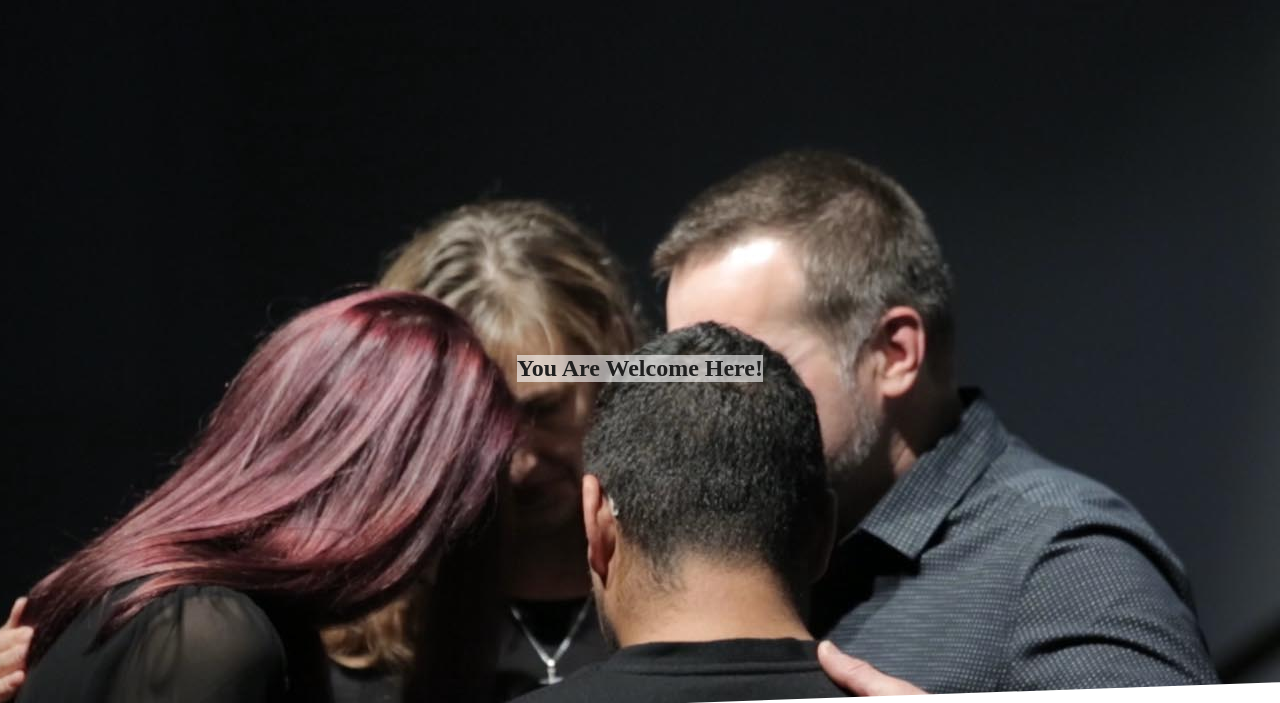
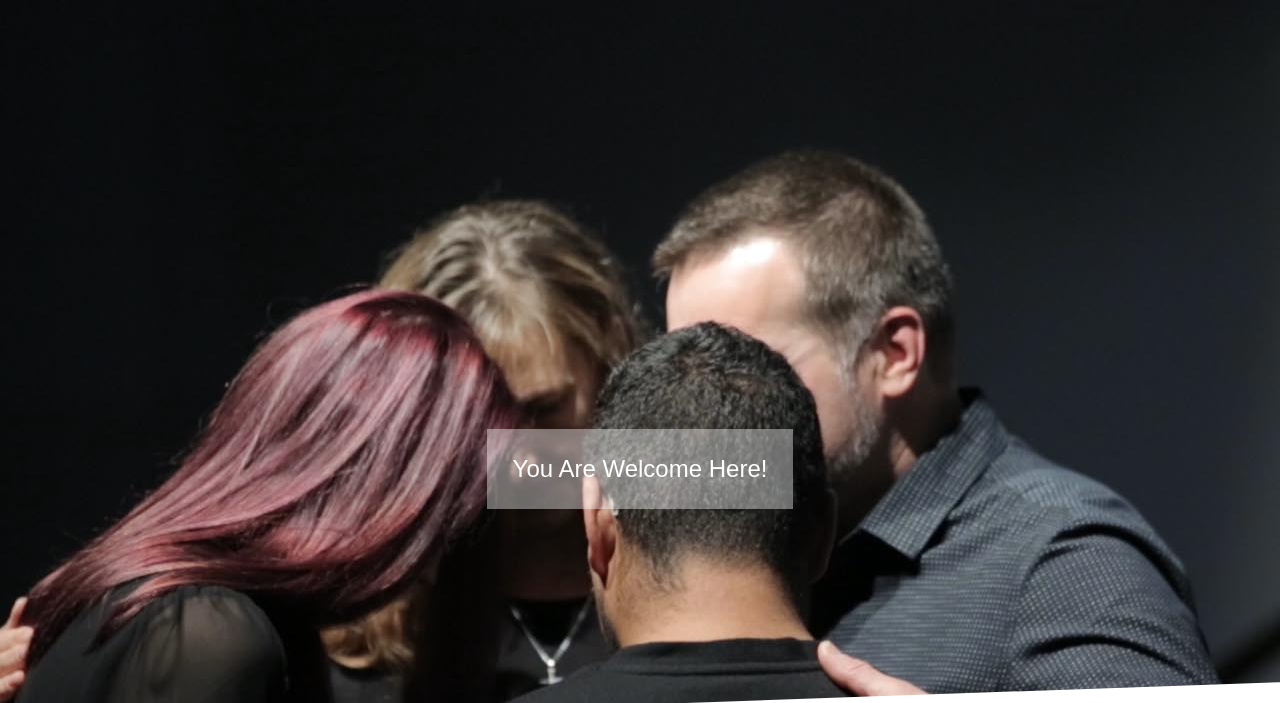
Before and after one commit to Gammett/longview_church_of_truth, a plain HTML site: page index.html in a window 1280 px wide. Shown: the part 121-824 px from the top of the page. Drawn offline with Linux system fonts and the light colour scheme; a web font is replaced by a local one.

Commit message:
another update 3-15-2018

```diff
--- a/code/style sheets/index.css
+++ b/code/style sheets/index.css
@@ -75,13 +75,17 @@ main {
 	height: 93vh;
 }
 #hero_1_text{
+	display: block;
 	position: absolute;
-	top: 50%;
-	transform: translateY(50%);
+	padding: 2%;
+	top: 60%;
+	transform: translateY(-50%);
 	right: 50%;
 	transform: translateX(50%);
-	background:hsla(0,0%,100%,0.60);
-	color: hsla(0,0%,12%,1.00)
+	background:hsla(0,0%,100%,0.40);
+	color: hsla(0,0%,100%,1.00);
+	font-family: "Avenir Next", "Avenir", sans-serif;
+	font-weight: 200;
 }
 /*First Divider*/
 #divider_1{
```
